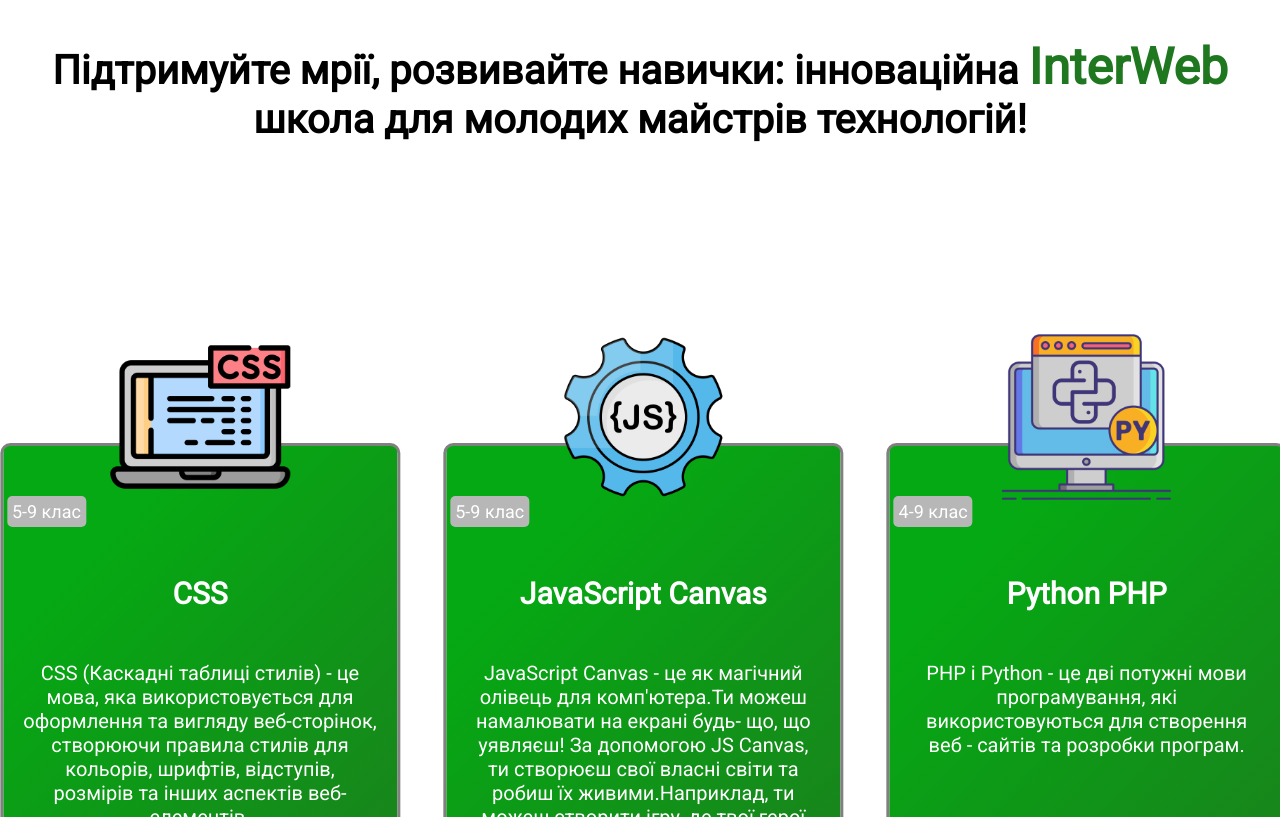
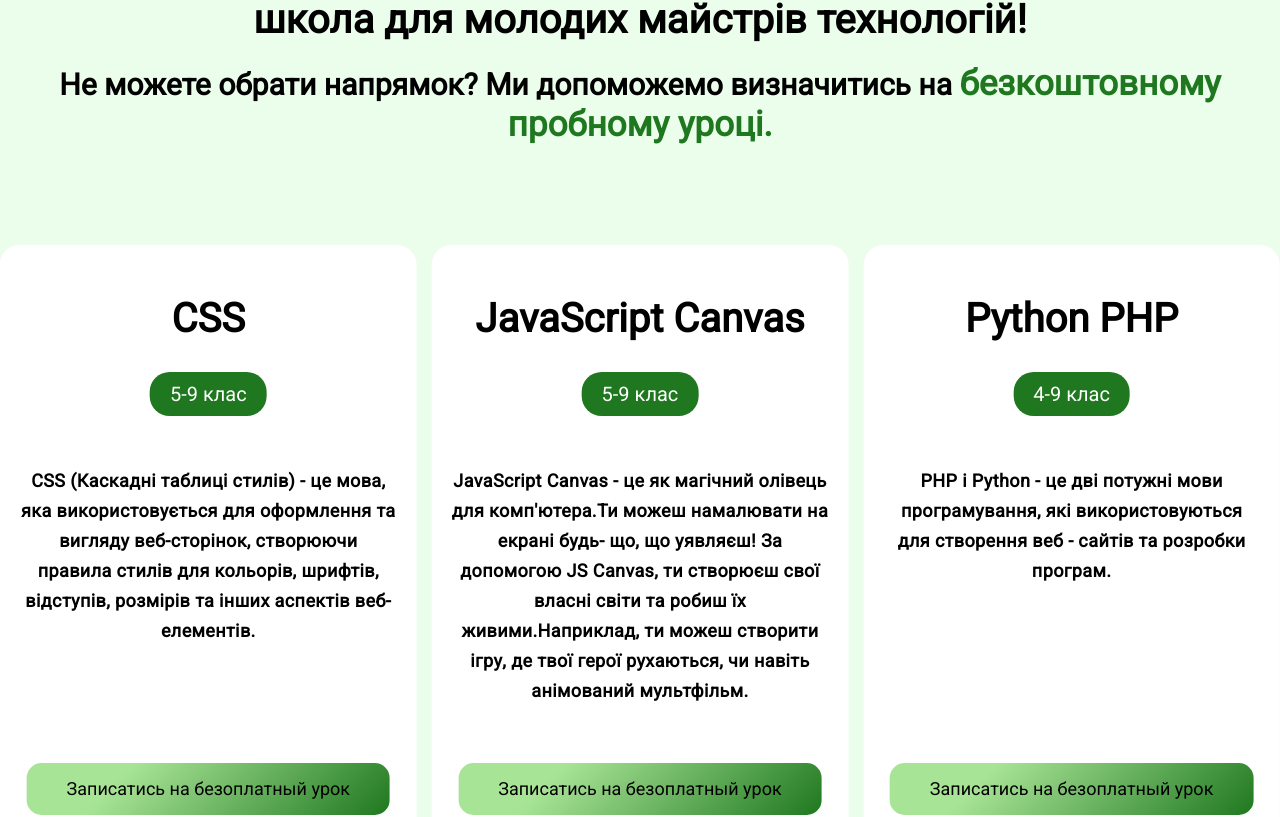
Before and after one commit to Alexandrovich99Egor/inter-web-site, a React (Create React App) app in the folder front/: page / in a window 1280 px wide. Shown: the part 1383-2200 px from the top of the page. Built offline with nearby package versions, Linux system fonts and the light colour scheme.

Commit message:
last changes

```diff
--- a/front/src/component/section-info-slider/info.jsx
+++ b/front/src/component/section-info-slider/info.jsx
@@ -33,6 +33,9 @@
                 <h2 className="info__title">
                     Підтримуйте мрії, розвивайте навички: інноваційна <span>InterWeb</span> школа для молодих майстрів технологій!
                 </h2>
+                <h3>
+                    Не можете обрати напрямок? Ми допоможемо визначитись на <span> безкоштовному пробному уроці.</span>
+                </h3>
                 <div className='info__programs'>
                     {data.map(item => (
                         <div className='info__content' key={item.id}>
--- a/front/src/component/section-info-slider/info.scss
+++ b/front/src/component/section-info-slider/info.scss
@@ -1,8 +1,21 @@
 @import '../varible.scss';
 
 .info {
-    margin-top: 100px;
+    background-color: $ColorBackGround;
     padding: 100px 0px;
+
+    &__container {
+        h3 {
+            text-align: center;
+            font-size: 30px;
+            margin-top: 20px;
+
+            span {
+                color: $ColorGreen;
+                font-size: 35px;
+            }
+        }
+    }
 
     &__title {
         text-align: center;
@@ -13,6 +26,8 @@
             color: $ColorGreen;
             font-size: 50px;
         }
+
+
     }
 
     &__image-slider {
--- a/front/src/component/slider/slider.jsx
+++ b/front/src/component/slider/slider.jsx
@@ -25,21 +25,17 @@
         setOpen(false);
     }
 
-
-
-
     return (
         <>
-
             {/* Передаю данные для меню,закрыть открыть */}
             <Menu PropsModal={open} PropsModalSet={closeClick} />
             <Swiper
                 slidesPerView={3}
-                spaceBetween={50}
+                spaceBetween={15}
                 freeMode={true}
                 centeredSlides={true}
                 autoplay={{
-                    delay: 3000,
+                    delay: 5000,
                     disableOnInteraction: false,
                 }}
                 pagination={{
@@ -71,11 +67,8 @@
                                     classNameBtn={'slider__btn'}
                                     textContentBtn={'Записатись на безоплатный урок'}
                                 />
-
                             </div>
                         </div>
-
-
 
                     </SwiperSlide>
                 ))}
--- a/front/src/component/slider/slides.scss
+++ b/front/src/component/slider/slides.scss
@@ -1,79 +1,82 @@
 @import '../varible.scss';
 
+.swiper {
+    margin-top: 100px;
 
-
+    .swiper-wrapper {
+        .swiper-slide {
             .slide__container {
-    padding: 25px 5px;
-    margin-top: 300px;
-    width: 400px;
-    height: 600px;
-    text-align: center;
                 display: flex;
                 flex-direction: column;
                 align-items: center;
-    border-radius: 10px;
+                text-align: center;
+                height: 600px;
+                padding: 50px 20px;
+                background-color: $ColorWhite;
+                border-radius: 20px;
                 cursor: pointer;
-    transition: 1s;
-    border: 2px solid $ColorGreen;
-    padding: 50px 20px;
-    background: linear-gradient(315deg, $ColorGreen 0%, rgb(5, 169, 19) 80%);
-    ;
-    border: 3px solid grey;
+                transition: 0.5s;
+
+                &:hover {
+                    background-color: $ColorGreen;
+                    transition: 0.5s;
                     color: $ColorWhite;
-    position: relative;
 
                     .slider__ages {
-        display: inline-block;
-        padding: 5px;
-        border-radius: 5px;
-        background-color: $ColorGrey;
-        color: $ColorWhite;
-        font-size: 18px;
-        position: absolute;
-        left: 1%;
+                        background-color: $ColorWhite;
+                        color: $ColorBlack;
+                    }
 
                 }
 
 
-    &:hover {
-        color: $ColorBlack;
-        background: linear-gradient(315deg, $ColorGreen 0%, rgb(182, 250, 157) 80%);
-        ;
+                .slider__title {
+                    font-size: 40px;
+                    font-weight: 900;
                 }
 
-
-    .slider__title {
-        font-size: 30px;
-        font-weight: 700;
-        margin-top: 80px;
+                .slider__ages {
+                    font-size: 20px;
+                    display: inline-block;
+                    background-color: $ColorGreen;
+                    border-radius: 20px;
+                    padding: 10px 20px;
+                    color: $ColorWhite;
+                    margin-top: 30px;
                 }
 
                 .slider__sub-title {
-        font-size: 20px;
+                    font-size: 18px;
+                    font-size: 18px;
+                    font-weight: 600;
                     margin-top: 50px;
+                    margin-bottom: 50px;
+                    line-height: 30px;
+                    letter-spacing: 0.4px;
                 }
 
                 .slider__image {
-        width: 180px;
-        height: 180px;
-        display: flex;
-        justify-content: center;
                     position: absolute;
-        top: -20%;
-        z-index: 1;
-        border-radius: 10px;
+                    top: 50%;
+                    left: 50%;
+                    transform: translate(-50%, -50%);
+
+                    opacity: 0.2;
+                    z-index: -10;
 
                     img {
-            width: 100%;
+                        width: 350px;
                     }
                 }
 
                 .slider__button {
-        margin-top: 200px;
-        white-space: nowrap;
                     position: absolute;
                     bottom: 5%;
                 }
 
 
+
             }
+        }
+    }
+}
```
Lines whose indentation alone changed are shown as unchanged.
